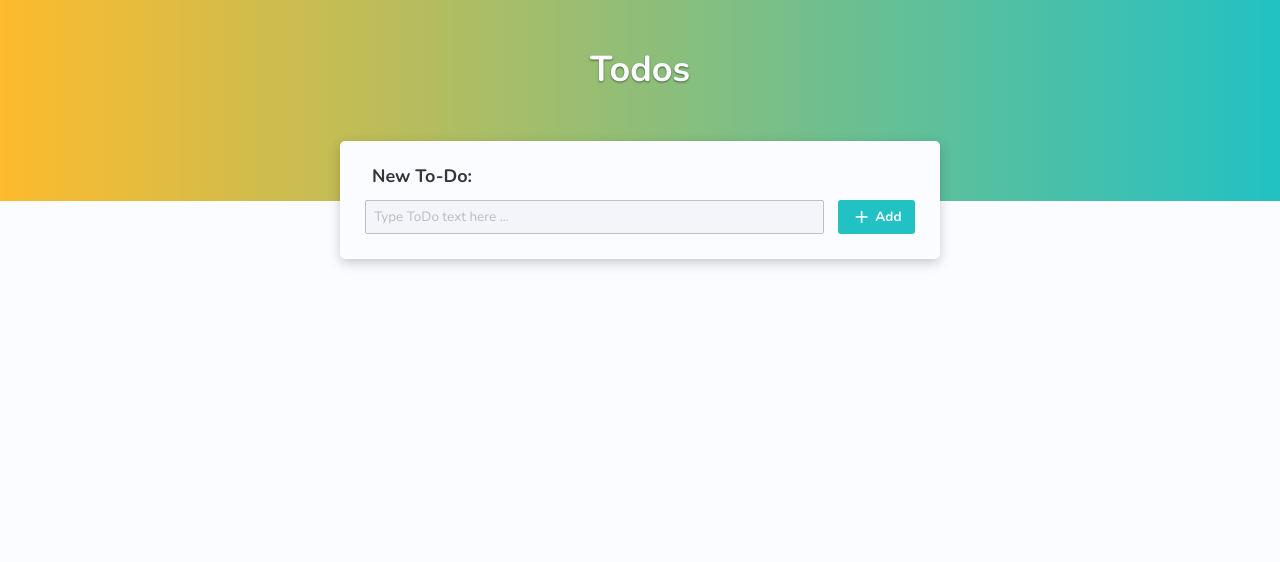
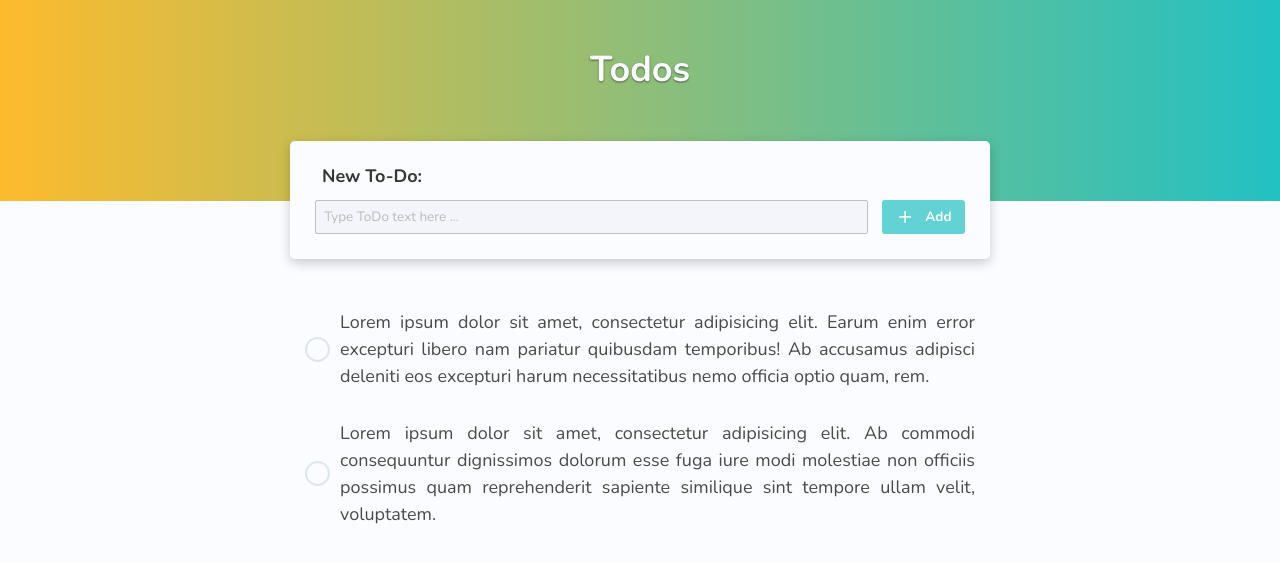
Before and after one commit to hassansribet/ToDo-App, an Angular app: page / in a window 1280 px wide. Shown: the top 562 px of the page. Built offline with nearby package versions, Linux system fonts and the light colour scheme.

Commit message:
add todo-item to todos page

```diff
--- /dev/null
+++ b/src/app/_components/todo-item/todo-item.component.html
@@ -0,0 +1,9 @@
+<div class="todo-item">
+  <div class="todo-check-box">
+    <i class="material-icons">done</i>
+  </div>
+
+  <div class="todo-text">
+    <p>{{ todo.label }}</p>
+  </div>
+</div>
--- /dev/null
+++ b/src/app/_components/todo-item/todo-item.component.scss
@@ -0,0 +1,51 @@
+@import '../../../customizedStyle.scss';
+
+.todo-item {
+  display: flex;
+
+  cursor: pointer;
+
+  align-items: center;
+
+  padding: 10px 15px;
+
+  margin: 10px 0;
+
+  .todo-check-box {
+    display: flex;
+
+    flex-shrink: 0;
+
+    border: 2px solid $light-grey;
+    border-radius: 50%;
+
+    width: 25px;
+    height: 25px;
+
+    margin-right: 10px;
+
+    transition: background-color .2s;
+
+    i {
+      font-size: 20px;
+
+      margin: auto;
+
+      opacity: 0;
+
+      transition: opacity .3s;
+    }
+  }
+
+  .todo-text {
+    text-align: justify;
+  }
+}
+
+.todo-item:hover .todo-check-box  {
+  background-color: $grey;
+
+  i {
+    opacity: .3;
+  }
+}
--- /dev/null
+++ b/src/app/_components/todo-item/todo-item.component.ts
@@ -0,0 +1,18 @@
+import { Component, Input, OnInit } from '@angular/core';
+import { Item } from '../../_shared/models/item.model';
+
+@Component({
+  selector: 'app-todo-item',
+  templateUrl: './todo-item.component.html',
+  styleUrls: ['./todo-item.component.scss']
+})
+export class TodoItemComponent implements OnInit {
+
+  @Input() todo: Item;
+
+  constructor() { }
+
+  ngOnInit(): void {
+  }
+
+}
--- a/src/app/_pages/todos/todos.component.html
+++ b/src/app/_pages/todos/todos.component.html
@@ -6,18 +6,25 @@
   <div class="todo-box">
     <h2 class="title is-6">New To-Do:</h2>
 
-    <form>
+    <form [formGroup]="addNewToDo" (ngSubmit)="onSubmit()">
       <div class="field is-grouped">
         <p class="control is-small is-expanded">
-          <input class="input is-small" type="text" placeholder="Type ToDo text here ...">
+          <input class="input is-small" type="text" formControlName="label" placeholder="Type ToDo text here ...">
         </p>
 
         <p class="control">
           <button class="button is-small">
-            <i class="material-icons add">add</i>&nbsp;Add
+            <i class="material-icons">add</i>Add
           </button>
         </p>
       </div>
     </form>
   </div>
+
+  <div class="todos-list">
+    <app-todo-item
+      *ngFor="let todo of todos;"
+      [todo]="todo"
+    ></app-todo-item>
+  </div>
 </div>
--- a/src/app/_pages/todos/todos.component.scss
+++ b/src/app/_pages/todos/todos.component.scss
@@ -15,7 +15,7 @@
 }
 
 .container {
-  max-width: 600px;
+  max-width: 700px !important;
 
   .todo-box {
     padding: 25px;
@@ -45,9 +45,31 @@
       border: none;
       border-radius: 3px;
 
+      opacity: .7;
+
+      transition: opacity .5s;
+
       i {
         font-size: 1.5em;
+
+        margin-right: 10px;
+      }
+
+      &:hover {
+        opacity: 1;
+
+        box-shadow: 0 0 0 2px rgba(black, .1);
+      }
+
+      &:active {
+        opacity: .7;
       }
     }
   }
 }
+
+.todos-list {
+  margin: 40px 0;
+
+
+}
--- a/src/app/_pages/todos/todos.component.ts
+++ b/src/app/_pages/todos/todos.component.ts
@@ -1,4 +1,10 @@
 import { Component, OnInit } from '@angular/core';
+
+import { FormBuilder } from '@angular/forms';
+
+import { Item } from '../../_shared/models/item.model';
+
+
 
 @Component({
   selector: 'app-todos',
@@ -7,9 +13,29 @@ import { Component, OnInit } from '@angular/core';
 })
 export class TodosComponent implements OnInit {
 
-  constructor() { }
+  todos: Item[] = [
+    {
+      id: 1,
+      label: 'Lorem ipsum dolor sit amet, consectetur adipisicing elit. Earum enim error excepturi libero nam pariatur quibusdam temporibus! Ab accusamus adipisci deleniti eos excepturi harum necessitatibus nemo officia optio quam, rem.',
+      checked: false
+    },
+    {
+      id: 2,
+      label: 'Lorem ipsum dolor sit amet, consectetur adipisicing elit. Ab commodi consequuntur dignissimos dolorum esse fuga iure modi molestiae non officiis possimus quam reprehenderit sapiente similique sint tempore ullam velit, voluptatem.',
+      checked: false
+    }
+  ];
+  addNewToDo = this.formBuilder.group({
+    label: ''
+  });
+  constructor(
+    private formBuilder: FormBuilder,
+  ) { }
 
   ngOnInit(): void {
   }
 
+  onSubmit(): void {
+    console.log(this.addNewToDo);
+  }
 }
--- /dev/null
+++ b/src/app/_shared/models/item.model.ts
@@ -0,0 +1,5 @@
+export interface Item {
+  id: number;
+  label: string;
+  checked: boolean;
+}
--- a/src/customizedStyle.scss
+++ b/src/customizedStyle.scss
@@ -17,6 +17,8 @@ $light-red: #FFF3F3;
 $light-blue: #22c1c3;
 $yellow: #fdbb2d;
 $light: #FAFCFF;
+$light-grey: #dfe6e9;
+$grey: #eee;
 
 
 // Update Bulma's global variables
```
Also changed, not shown: src/app/app.module.ts (+8 -3 lines).
